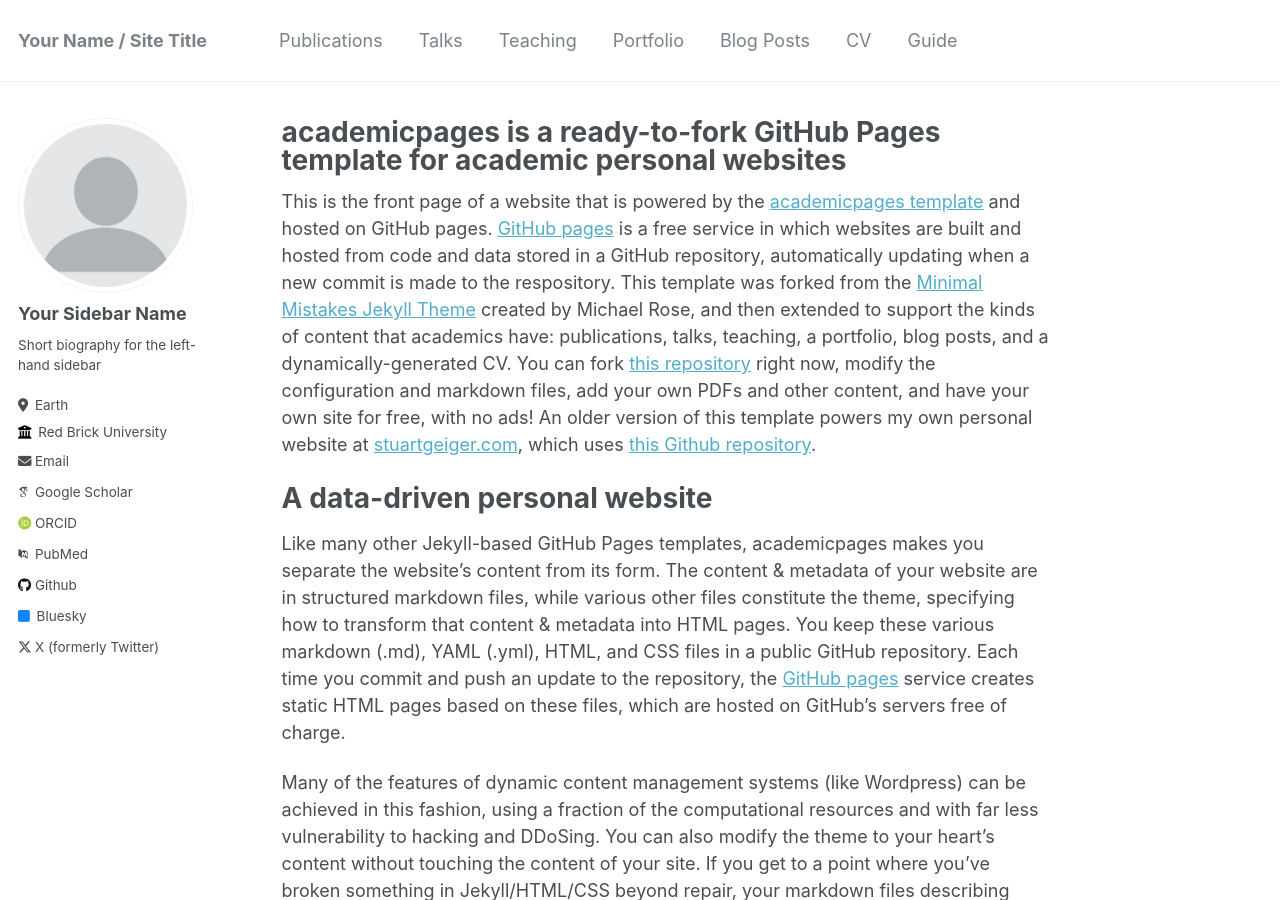
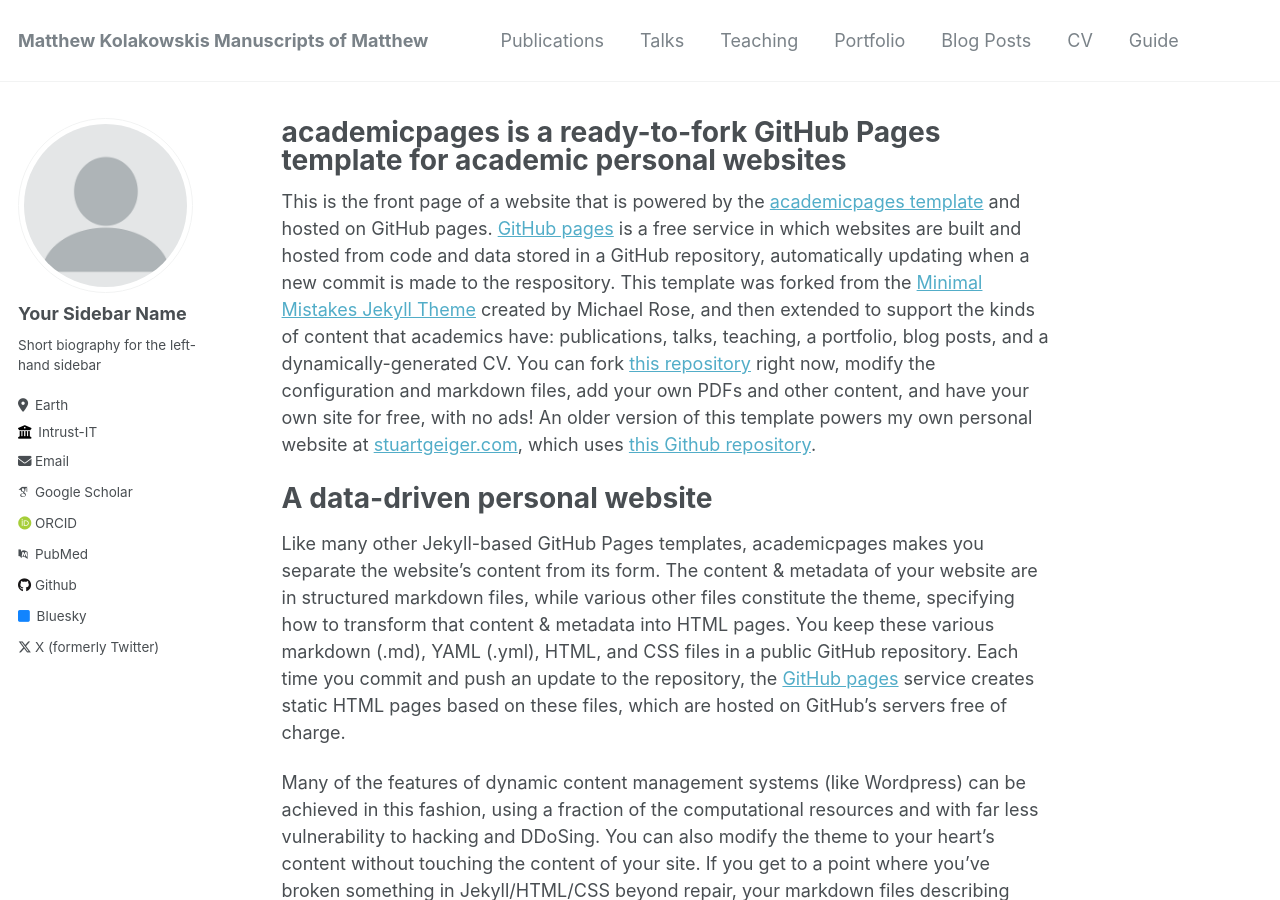
Before and after one commit to mkolakowski/mkolakowski.github.io, a Jekyll site: the page built from _pages/about.md, in a window 1280 px wide and 900 px high. Built offline with Jekyll 4.4.1, drawn with Linux system fonts in a browser that asks for light colours; some web fonts are replaced; some of the changed text lies outside the part shown.

Commit message:
Update _config.yml

```diff
--- a/_config.yml
+++ b/_config.yml
@@ -8,13 +8,13 @@
 
 # Basic Site Settings
 locale                   : "en-US"
-title                    : "Your Name / Site Title"
+title                    : "Matthew Kolakowskis Manuscripts of Matthew"
 title_separator          : "-"
-name                     : &name "Your Name"
+name                     : &name "Matthew Kolakowski"
 description              : &description "personal description"
-url                      : https://academicpages.github.io # the base hostname & protocol for your site e.g. "https://mmistakes.github.io"
+url                      : https://mkolakowski.github.io # the base hostname & protocol for your site e.g. "https://mmistakes.github.io"
 baseurl                  : "" # the subpath of your site, e.g. "/blog"
-repository               : "academicpages/academicpages.github.io"
+repository               : "mkolakowski/mkolakowski.github.io"
 
 # Site Author - The following control what appear as part of the author content on the side bar.
 #               If a field is blank the icon and link will not appear, otherwise it will be shown.
@@ -26,9 +26,9 @@ author:
   pronouns         : # example: "she/her"
   bio              : "Short biography for the left-hand sidebar"
   location         : "Earth"
-  employer         : "Red Brick University"
+  employer         : "Intrust-IT"
   uri              : # URL
-  email            : "none@example.org"
+  email            : "matthew@kolakowski.us"
 
   # Academic websites
   arxiv            : # URL - Update with the correct link to your profile
```
